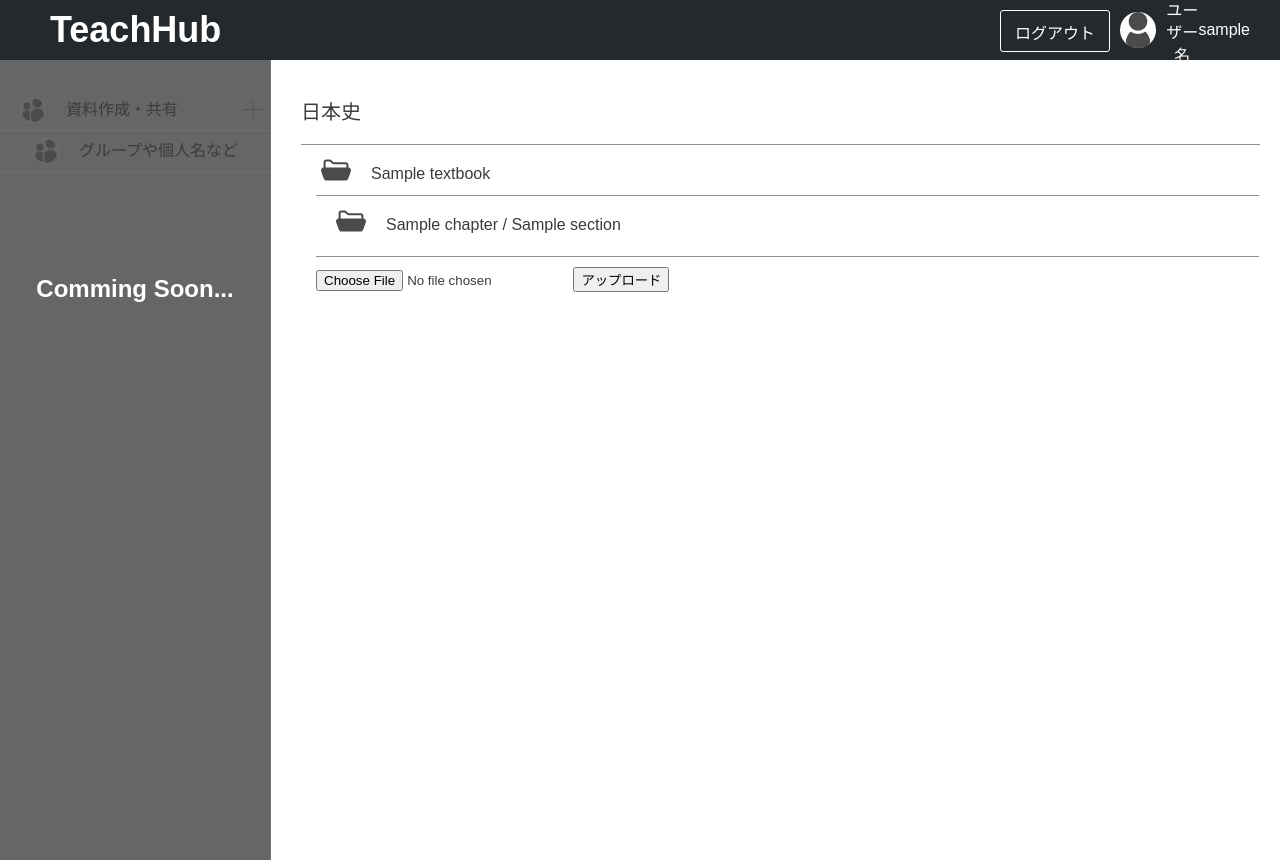
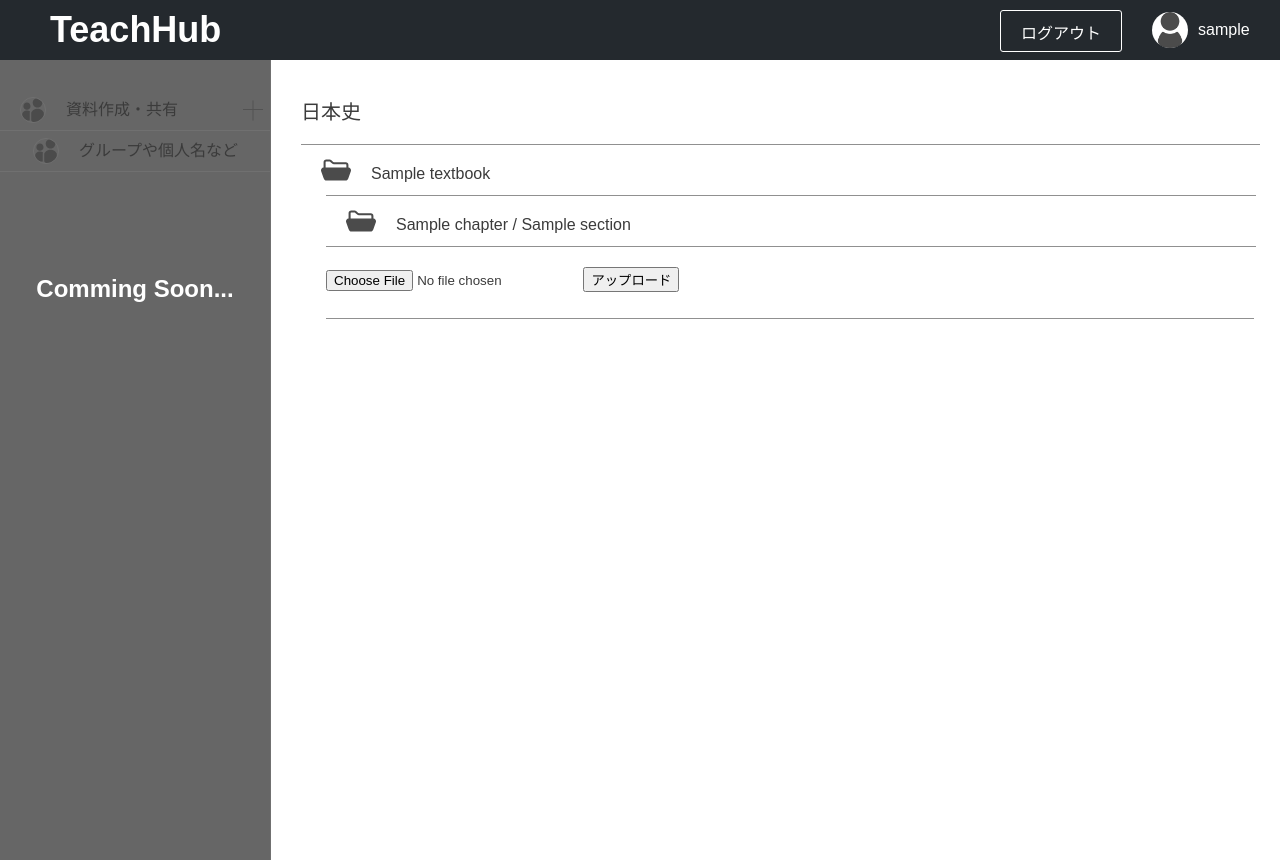
Before and after one commit to koji78yamada19/teachhub, a Django app: page /textbooks/chapters/sections/1/notes/ in a window 1280 px wide. Run offline with Django 3.2, Linux system fonts and the light colour scheme; a user stored in the database is signed in; tables that the repository leaves empty hold one stand-in row (values such as "Sample post").

Commit message:
デザインの修正（追加）

```diff
--- a/static/teachhub/css/eleven-page.css
+++ b/static/teachhub/css/eleven-page.css
@@ -1,11 +1,23 @@
 .contents-dir-textbook{
-    margin-bottom: 10px;
+    /* margin-bottom: 10px; */
     position: relative;
 }
+.upload-button{
+    padding-top: 20px;
+}
 
-.upload-button{
+/* .submit-button{
     padding-top: 10px;
-}
+    border-radius: 5px;
+    background: #707070;
+    color: #fff;
+    width: 100px;
+    height: 44px;
+    line-height: 44px;
+    border: none;
+    cursor: pointer;
+    padding: none;
+} */
 /* .upload-button > form > input{
     width: 300px;
     height: 60px;
@@ -13,11 +25,15 @@
     color: #484848;
     border-radius: 5px;
 } */
+
 .paper-dir{
-    height: 60px;
+    height: 50px;
 }
 .paper{
     position: relative;
+    width: 92%;
+    margin-left: 55px;
+
 }
 .hoge{
     display: flex;
@@ -80,15 +96,6 @@
     line-height: 35px;
 }
 
-.paper{
-    width: 92%;
-    margin-left: 60px;
-
-    position: relative;
-    /* z-index: 1; */
-    /* pointer-events: none; */
-}
-
 a.hoge {
     position: absolute;
     top: 0;
--- a/static/teachhub/css/nine-page.css
+++ b/static/teachhub/css/nine-page.css
@@ -77,6 +77,9 @@ body {
     margin-left: 50px;
     float: left;
 }
+.header-logo:hover{
+    cursor: default;
+}
 .header-handle{
     display: flex;
     margin-left: calc(100% - 280px);
@@ -101,10 +104,10 @@ body {
     transform: 0.2s;
 }
 .header-user{
-    width: 140px;
+    /* width: 140px; */
     height: 60px;
-    margin-right: 20px;
-    padding-right: 10px;
+    margin-left: 20px;
+    margin-right: 10px;
     display: flex;
     float: right;
     color: #fff;
@@ -112,7 +115,7 @@ body {
 .header-user:hover{
     color: #cecece;
     /* transition: 0.3s; */
-    cursor: pointer;
+    cursor: default;
 }
 .header-user > img{
     height: 36px;
@@ -122,9 +125,9 @@ body {
     margin-bottom: auto;
     margin: 12px 10px 12px 10px;
 }
-.header-user > div{
-    width: 150px;
+.user-name{
     font-size: 16px;
+    font-size-adjust: 125%;
     color: #ffffff;
     font-weight: 100;
     margin-top:auto;
@@ -350,3 +353,13 @@ a.contents-dir:hover{
     height: 1px;
     background: #707070;
 }
+.last-contents-border{
+    margin-left: 30px;
+    width: 95%;
+    border-top: 1px solid #909090;
+}
+.document-note-border{
+    margin-top: 1px;
+    margin-left: 55px;
+    width: 92%;
+}
--- a/static/teachhub/css/ten-page.css
+++ b/static/teachhub/css/ten-page.css
@@ -8,12 +8,13 @@
 }
 .contents-dir-unit-title{
     margin-left: 5px;
+    margin-top: 20px;
     margin-bottom: 3px;
     font-size: 16px;
 }
 .contents-dir-textbook{
-    margin-left: 45px;
-    width: 93.5%;
+    margin-left: 55px;
+    width: 92.2%;
     position: relative;
 }
 .contents-dir-textbook:hover{
--- a/static/teachhub/css/thirteen-page.css
+++ b/static/teachhub/css/thirteen-page.css
@@ -2,8 +2,8 @@
     width: calc(100% - 360px);
     height: 800px;
     margin: 30px;
-    border-radius: 5px;
-    border: solid #707070 1px;
+    /* border-radius: 5px;
+    border: solid #707070 1px; */
 
 }
 .main{
--- a/templates/base.html
+++ b/templates/base.html
@@ -24,7 +24,6 @@
             <a class="header-logout" href="{% url 'logout' %}">ログアウト</a>
             <a class="header-user">
                 <img src="{% static 'teachhub/img/user-icon.jpeg' %}" alt="ユーザーアイコン">
-                <div class="user-name">ユーザー名</div>
                 {% comment %} ログイン名の表示 {% endcomment %}
                 {% if user.is_authenticated %}
                     <div class="user-name">{{ user.get_username }}</div>
--- a/templates/teachhub/chapter_list.html
+++ b/templates/teachhub/chapter_list.html
@@ -55,6 +55,7 @@
         <img src="{% static 'teachhub/img/open-folder.svg' %}" alt="開いたフォルダの画像">
         <div>{{ text_name }}</div>
     </div>
+    <div class="last-contents-border"></div>
 
     {% comment %} 各章を表示↓ {% endcomment %}
     {% for chapter in chapter_list %}
@@ -77,6 +78,7 @@
             </div>
         </div>
         {% endfor %}
+        <div class="last-contents-border"></div>
     </div>
     {% endfor %}
 </div>
--- a/templates/teachhub/document_detail.html
+++ b/templates/teachhub/document_detail.html
@@ -54,7 +54,7 @@
                 <img src="{% static 'teachhub/img/sunadokei.svg' %}" alt="変更履歴アイコン">
                 <div>変更履歴</div>
             </a>
-            <a class="icons prev-icon" href="{% url 'teachhub:delete_document' document.id %}">
+            <a class="icons prev-icon"  href="{% url 'teachhub:delete_document' document.id %}">
                 <img src="{% static 'teachhub/img/trashbox.svg' %}" alt="ゴミ箱アイコン">
                 <div>ゴミ箱</div>
             </a>
--- a/templates/teachhub/document_note.html
+++ b/templates/teachhub/document_note.html
@@ -58,7 +58,7 @@
     <!-- <div class="contents-dir-textbook contents-dir"></div> -->
     <!-- <div class="icons-space"> -->
     <div class="contents-dir-textbook contents-dir upload-button">
-        <form method="post" enctype="multipart/form-data">
+        <form　class="upload-button-form" method="post" enctype="multipart/form-data">
             <!-- <label>
                 <span class="upload-space icons" title="ファイルを選択">
                     <img src="{% static 'teachhub/img/upload.svg' %}" alt="アップロードフォルダの画像">
@@ -67,7 +67,7 @@
             {% csrf_token %}
             {{ form.file }}{{ form.file.errors }}
             <!-- <input class="upload" type="file" name="datafile"> -->
-            <button type="submit">アップロード</button>
+            <button class="submit-button" type="submit">アップロード</button>
             <!-- </label> -->
         </form>
         <!-- <div class="section-name">{{ section_name }} 板書案</div> -->
@@ -105,6 +105,7 @@
             </div>
         </li>
         {% endfor %}
+        <div class="last-contents-border document-note-border"></div>
     </ul>
 </div>
 
--- a/templates/teachhub/history.html
+++ b/templates/teachhub/history.html
@@ -31,7 +31,7 @@
     <div class="header">
         <div class="header-logo">TeachHub</div>
         <div class="header-user">
-            <img src="{% static 'teachhub/img/user-example.svg' %}" alt="ユーザーアイコン">
+            <img src="{% static 'teachhub/img/user-icon.jpeg' %}" alt="ユーザーアイコン">
             <div class="user-name">ユーザー名</div>
         </div>
     </div>
--- a/templates/twelve-page.html
+++ b/templates/twelve-page.html
@@ -115,8 +115,7 @@
                         <div class="elase-confirm">
                             <img src="../static/teachhub/img/trashbox.svg" alt="">
                             <div>
-                                <p>削除しますか？</p>
-                                <p>一度削除すると元に戻せません。</p>
+                                <p>本当に削除しますか？</p>
                             </div>
                         </div>
 
```
Also changed, not shown: static/teachhub/css/twelve-page.css (+16 -7 lines), templates/teachhub/textbook_list.html (+4 -3 lines).
